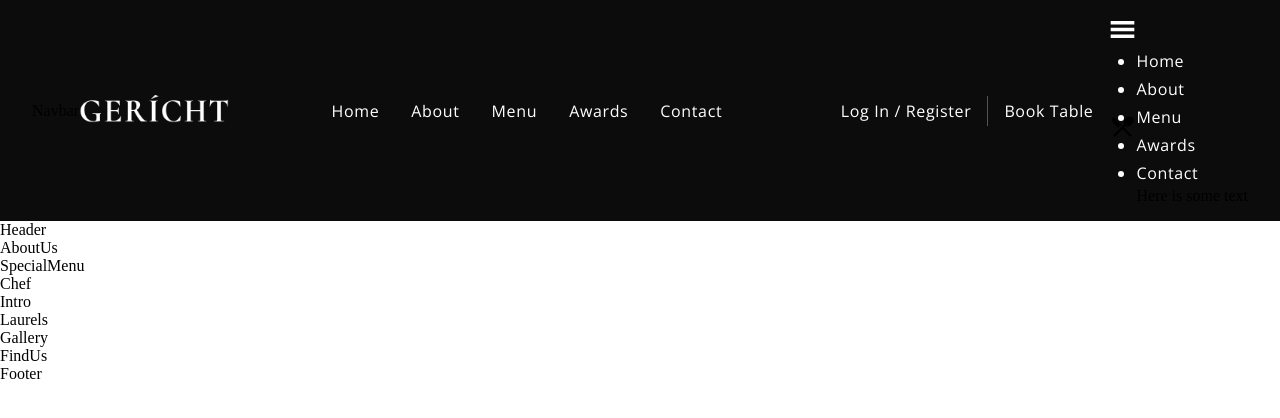
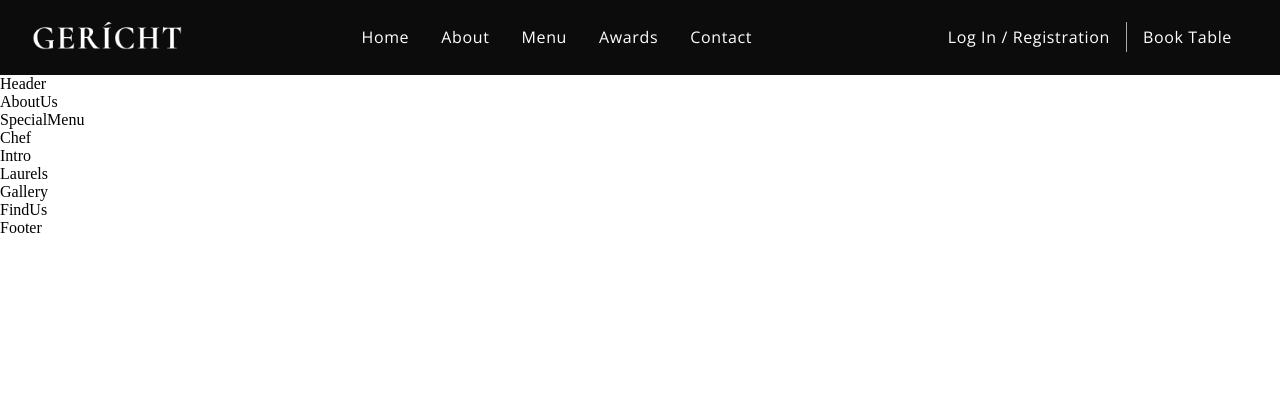
Before and after one commit to krisf451/restaurant_landing, a React (Create React App) app: page / in a window 1280 px wide. Shown: the top 418 px of the page. Built offline with nearby package versions, Linux system fonts and the light colour scheme; a web font is replaced by a local one.

Commit message:
navbar done

```diff
--- a/src/components/Navbar/Navbar.css
+++ b/src/components/Navbar/Navbar.css
@@ -4,45 +4,130 @@
   justify-content: space-between;
   align-items: center;
   background: var(--color-black);
+
   padding: 1rem 2rem;
 }
+
 .app__navbar-logo {
   display: flex;
   justify-content: flex-start;
   align-items: center;
 }
+
 .app__navbar-logo img {
   width: 150px;
 }
+
 .app__navbar-links {
   flex: 1;
   display: flex;
   justify-content: center;
   align-items: center;
+
   list-style: none;
 }
+
 .app__navbar-links li {
   margin: 0 1rem;
   cursor: pointer;
 }
+
 .app__navbar-links li:hover {
   color: var(--color-grey);
 }
+
 .app__navbar-login {
   display: flex;
   justify-content: flex-end;
   align-items: center;
 }
+
 .app__navbar-login a {
   margin: 0 1rem;
   text-decoration: none;
   transition: 0.5s ease;
 }
+
 .app__navbar-login a:hover {
   border-bottom: 1px solid var(--color-golden);
 }
+
 .app__navbar-login div {
   width: 1px;
   height: 30px;
-  background: var(--color-gray);
+  background: var(--color-grey);
 }
+
+.app__navbar-smallscreen {
+  display: none;
+}
+
+.app__navbar-smallscreen_overlay {
+  position: fixed;
+  top: 0;
+  left: 0;
+  width: 100%;
+  height: 100vh;
+  background: var(--color-black);
+  transition: 0.5s ease;
+
+  flex-direction: column;
+  z-index: 5;
+}
+
+.app__navbar-smallscreen_overlay .overlay__close {
+  font-size: 27px;
+  color: var(--color-golden);
+  cursor: pointer;
+
+  position: absolute;
+  top: 20px;
+  right: 20px;
+}
+
+.app__navbar-smallscreen_links {
+  list-style: none;
+}
+
+.app__navbar-smallscreen_links li {
+  margin: 2rem;
+  cursor: pointer;
+  color: var(--color-golden);
+  font-size: 2rem;
+  text-align: center;
+  font-family: var(--font-base);
+}
+
+.app__navbar-smallscreen_links li:hover {
+  color: var(--color-white);
+}
+
+@media screen and (min-width: 2000px) {
+  .app__navbar-logo img {
+    width: 210px;
+  }
+}
+
+@media screen and (max-width: 1150px) {
+  .app__navbar-links {
+    display: none;
+  }
+
+  .app__navbar-smallscreen {
+    display: flex;
+  }
+}
+
+@media screen and (max-width: 650px) {
+  .app__navbar {
+    padding: 1rem;
+  }
+
+  .app__navbar-login {
+    display: none;
+  }
+
+  .app__navbar-logo img {
+    width: 110px;
+  }
+}
--- a/src/components/Navbar/Navbar.jsx
+++ b/src/components/Navbar/Navbar.jsx
@@ -1,15 +1,15 @@
-import React from 'react';
+import React, { useState } from 'react';
 import { GiHamburgerMenu } from 'react-icons/gi';
 import { MdOutlineRestaurantMenu } from 'react-icons/md';
-
 import images from '../../constants/images';
 import './Navbar.css';
 
-const Navbar = () => (
+const Navbar = () => {
+  const [toggleMenu, setToggleMenu] = useState(false);
+  return (
     <nav className="app__navbar">
-    Navbar
       <div className="app__navbar-logo">
-      <img src={images.gericht} alt="app logo" />
+        <img src={images.gericht} alt="app__logo" />
       </div>
       <ul className="app__navbar-links">
         <li className="p__opensans">
@@ -30,7 +30,7 @@ const Navbar = () => (
       </ul>
       <div className="app__navbar-login">
         <a href="#login" className="p__opensans">
-        Log In / Register
+          Log In / Registration
         </a>
         <div />
         <a href="/" className="p__opensans">
@@ -38,34 +38,49 @@ const Navbar = () => (
         </a>
       </div>
       <div className="app__navbar-smallscreen">
-      <GiHamburgerMenu color="#fff" fontSize={27} onClick={() => {}} />
+        <GiHamburgerMenu
+          color="#fff"
+          fontSize={27}
+          onClick={() => setToggleMenu(true)}
+        />
+        {toggleMenu && (
           <div className="app__navbar-smallscreen_overlay flex__center slide-bottom">
             <MdOutlineRestaurantMenu
               fontSize={27}
               className="overlay__close"
-          onClick={() => {}}
+              onClick={() => setToggleMenu(false)}
             />
-        <ul className="app__navbar-smallscreen-links">
-          <li className="p__opensans">
-            <a href="#home">Home</a>
+            <ul className="app__navbar-smallscreen_links">
+              <li>
+                <a href="#home" onClick={() => setToggleMenu(false)}>
+                  Home
+                </a>
               </li>
-          <li className="p__opensans">
-            <a href="#about">About</a>
+              <li>
+                <a href="#about" onClick={() => setToggleMenu(false)}>
+                  About
+                </a>
               </li>
-          <li className="p__opensans">
-            <a href="#menu">Menu</a>
+              <li>
+                <a href="#menu" onClick={() => setToggleMenu(false)}>
+                  Menu
+                </a>
               </li>
-          <li className="p__opensans">
-            <a href="#awards">Awards</a>
+              <li>
+                <a href="#awards" onClick={() => setToggleMenu(false)}>
+                  Awards
+                </a>
               </li>
-          <li className="p__opensans">
-            <a href="#contact">Contact</a>
+              <li>
+                <a href="#contact" onClick={() => setToggleMenu(false)}>
+                  Contact
+                </a>
               </li>
-          <p className>Here is some text</p>
             </ul>
           </div>
+        )}
       </div>
     </nav>
   );
-
+};
 export default Navbar;
```
Lines whose indentation alone changed are shown as unchanged.
